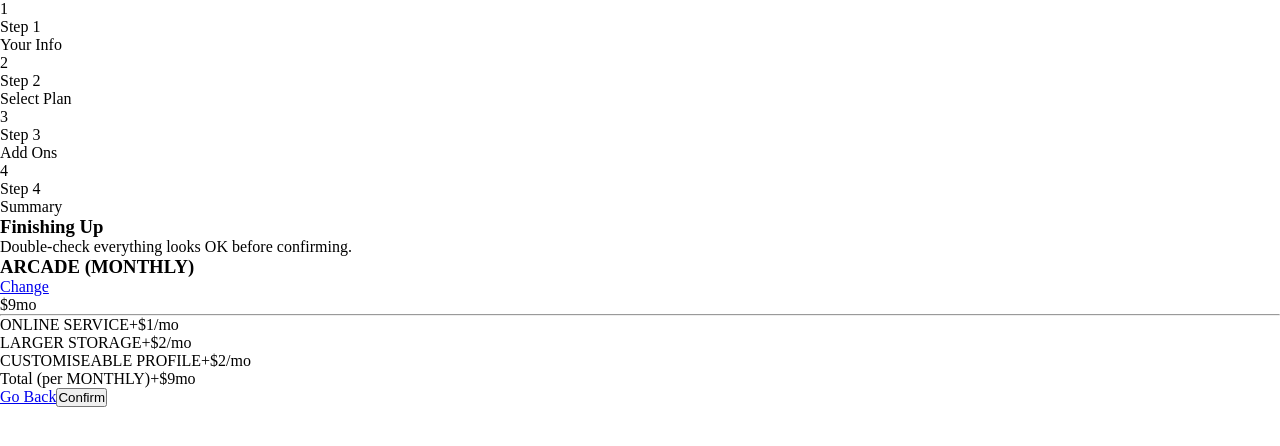
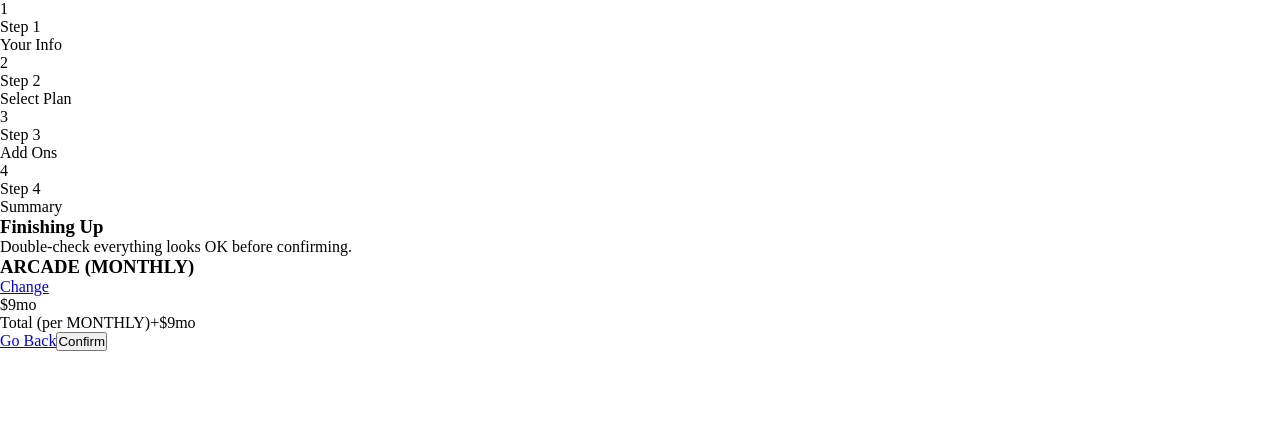
Before and after one commit to nkululek0/multi-step-form, a React (Vite) app: page /finishing-up in a window 1280 px wide. Shown: the top 446 px of the page. Built offline with nearby package versions, Linux system fonts and the light colour scheme.

Commit message:
(Update): global-state -> ensures Finishing-Up component makes use of global state

```diff
--- a/src/app/provider/index.ts
+++ b/src/app/provider/index.ts
@@ -1,2 +1,2 @@
 export { GlobalProvider, useGlobalContext } from './provider';
-export type { PersonalInfoState, PlanAndBillingState, AddOnsState } from './provider.types';
+export type { PersonalInfoState, PlanAndBillingState, AddOnsState, FinishingUpState } from './provider.types';
--- a/src/components/finishing-up/Finishing-Up.tsx
+++ b/src/components/finishing-up/Finishing-Up.tsx
@@ -1,8 +1,10 @@
 import { Button } from '../button';
-import type { FinishingUpState, NextButtonState, NextButtonReducer } from './Finishing-Up.types';
+import type { NextButtonState, NextButtonReducer } from './Finishing-Up.types';
+
+import { useGlobalContext } from '../../app/provider';
 
 import { Link } from 'react-router-dom';
-import { useRef, useReducer } from 'react';
+import { useReducer } from 'react';
 
 const nextButtonReducer: NextButtonReducer = (state: NextButtonState) => {
   // Content in here should check if personal information exists
@@ -17,18 +19,12 @@ const nextButtonReducer: NextButtonReducer = (state: NextButtonState) => {
 
 export function FinishingUp() {
 
-  const finishingUpState: FinishingUpState = {
-    plan: { type: 'ARCADE', price: 9 },
-    billing: 'MONTHLY',
-    addOnsList: [
-      { name: 'ONLINE SERVICE', price: 1 },
-      { name: 'LARGER STORAGE', price: 2 },
-      { name: 'CUSTOMISEABLE PROFILE', price: 2 }
-    ],
-  };
-  const finishingUp = useRef(finishingUpState);
-  const { plan, billing, addOnsList } = finishingUp.current;
+  const globalState = useGlobalContext();
+  const plan = globalState.planAndBilling.plan;
+  const billing = globalState.planAndBilling.billing;
+  const addOnsList = globalState.addOns.addOnsList;
   const billingAbbreviation = billing === 'MONTHLY' ? 'mo' : 'yr';
+  const total = addOnsList.reduce((total, addOn) => total + addOn.price, plan.price);
 
   const nextButtonState: NextButtonState = {
     uri: '/summary',
@@ -52,16 +48,16 @@ export function FinishingUp() {
                   <h3>{ plan.type } ({ billing })</h3>
                   <Link to='/add-ons'>Change</Link>
                 </div>
-                <p className='add-ons-plan-price'>${ plan.price }{  billingAbbreviation }</p>
+                <p className='add-ons-plan-price'>${ billing === 'MONTHLY' ? plan.price : plan.price * 10 }{  billingAbbreviation }</p>
               </header>
-              <hr />
+              { addOnsList.length > 0 && <hr /> }
               <div className='add-ons-list'>
                 {
                   addOnsList.map((addOn, key) => {
                     return (
                       <p className='add-on' key={ key }>
                         <span>{ addOn.name }</span>
-                        <span>+${ addOn.price }/{ billingAbbreviation }</span>
+                        <span>+${ billing === 'MONTHLY' ? addOn.price : addOn.price * 10 }/{ billingAbbreviation }</span>
                       </p>
                     );
                   })
@@ -70,7 +66,7 @@ export function FinishingUp() {
             </section>
             <p className='add-ons-total'>
               <span>Total (per { billing })</span>
-              <span>+${ plan.price }{ billingAbbreviation }</span>
+              <span>+${ billing === 'MONTHLY' ? total : total * 10 }{ billingAbbreviation }</span>
             </p>
           </article>
         </section>
--- a/src/components/finishing-up/Finishing-Up.types.ts
+++ b/src/components/finishing-up/Finishing-Up.types.ts
@@ -3,7 +3,7 @@ type BillingType = 'MONTHLY' | 'YEARLY';
 
 type Plan = { type: PlanType, price: number };
 
-type AddOnType = 'ONLINE SERVICE' | 'LARGER STORAGE' | 'CUSTOMISEABLE PROFILE';
+type AddOnType = 'Online service' | 'Larger storage' | 'Customisable profile';
 
 export type FinishingUpState = {
     plan: Plan,
```
